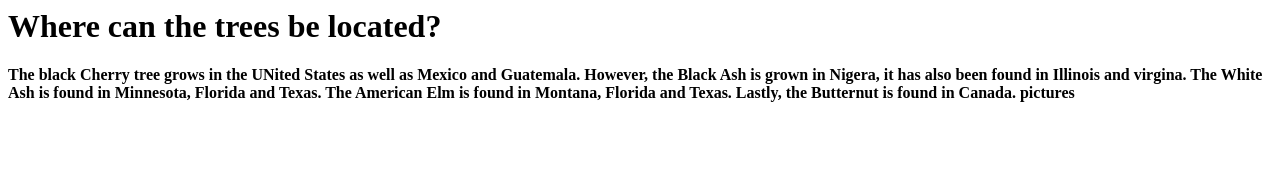
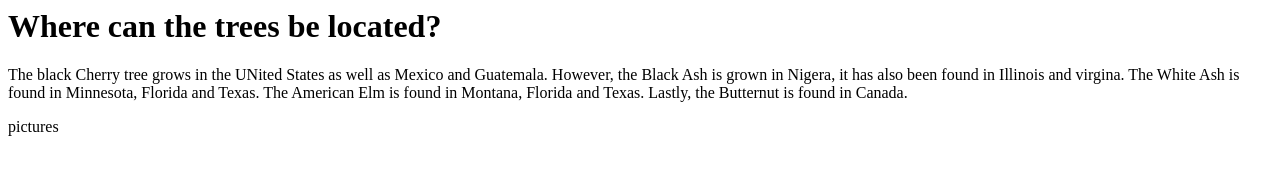
Before and after one commit to maxsteele2314/4websites-, a plain HTML site: page notes.html in a window 1280 px wide. Drawn offline with Linux system fonts and the light colour scheme.

Commit message:
notes update

```diff
--- a/notes.html
+++ b/notes.html
@@ -1,9 +1,17 @@
-<hmtl>
 <body>
-<h1>Where can the trees be located?</h1>
-<b> The black Cherry tree grows in the UNited States as well as Mexico and Guatemala. However, the Black Ash is grown in Nigera, it
+
+ <h1>Where can the trees be located?</h1>
+
+  <p> The black Cherry tree grows in the UNited States as well as Mexico and Guatemala. However, the Black Ash is grown in Nigera, it
 has also been found in Illinois and virgina. The White Ash is found in Minnesota, Florida and Texas. The American Elm is found in Montana,
 Florida and Texas. Lastly, the Butternut is found in Canada.
-<a hief= "pictures">pictures</a>
-  </b>
-</html>
+  </p>
+
+<a hief= "pictures.html">pictures</a>
+
+
+
+
+
+
+</body>
```
